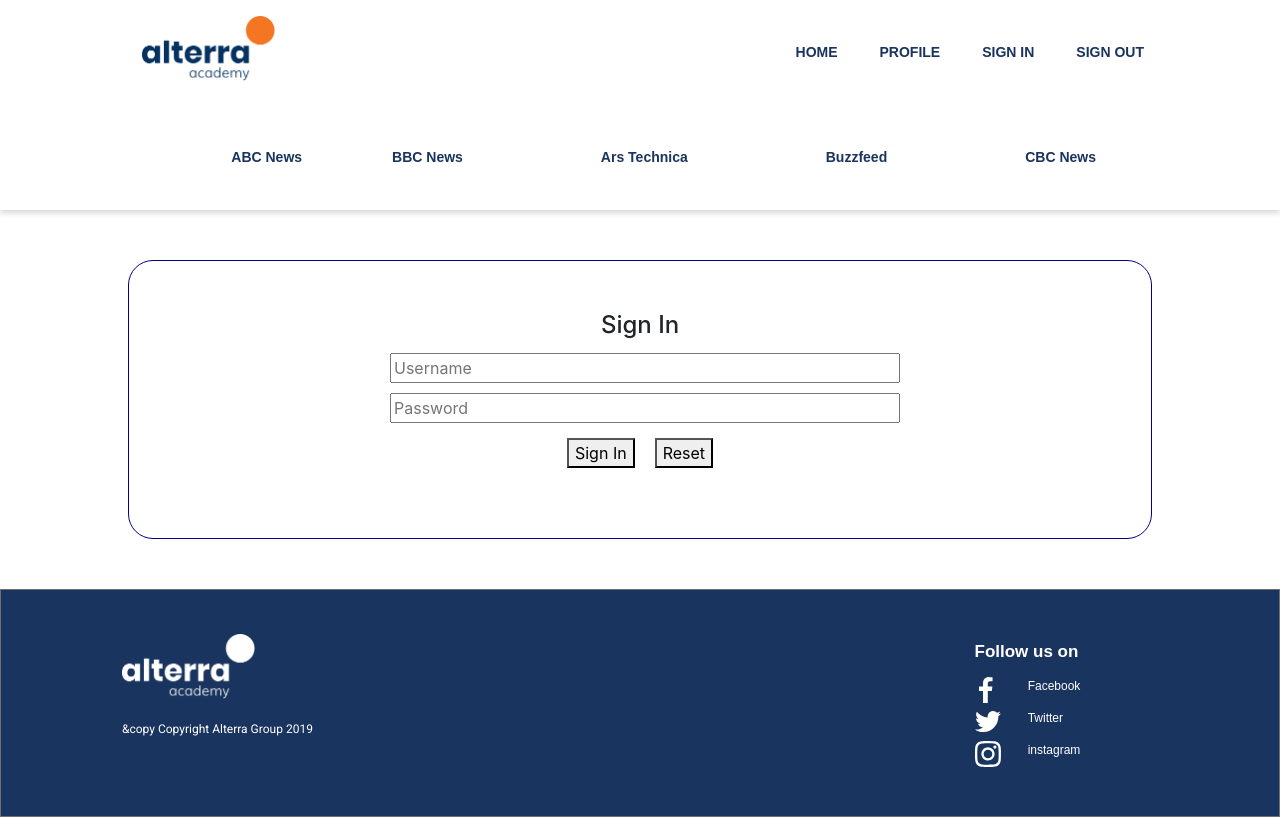
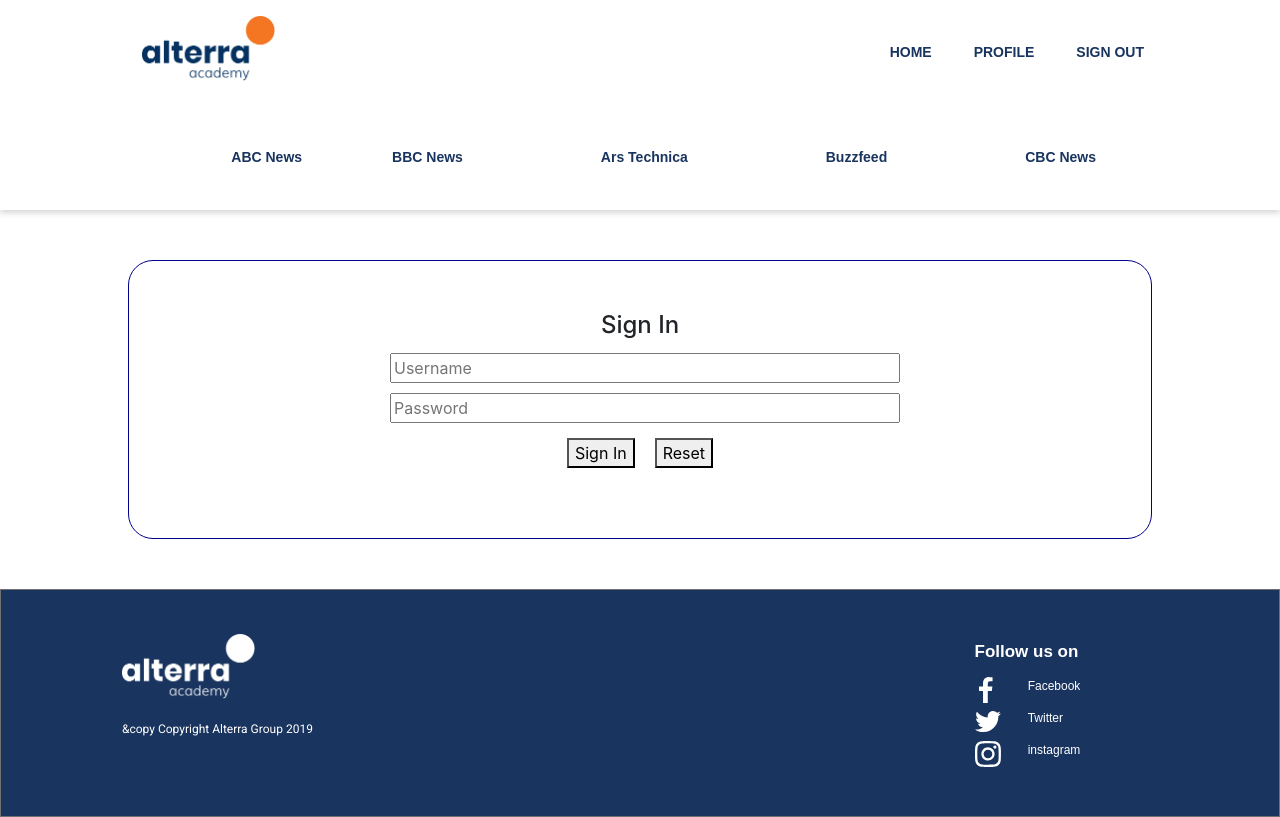
Before and after one commit to DindaKartika/ReactPractice, a React (Create React App) app: page /signin in a window 1280 px wide. Built offline with nearby package versions, Linux system fonts and the light colour scheme; sample sign-in values are in the browser's storage; a web font is replaced by a local one.

Commit message:
Upload Challenge

```diff
--- a/src/AppRouter.js
+++ b/src/AppRouter.js
@@ -10,7 +10,6 @@ class AppAjax extends Component{
     postSignOut = () =>{
         localStorage.removeItem('is_login');
         this.props.history.push("/");
-
     };
     render() {
         return(
--- a/src/component/header-blog.js
+++ b/src/component/header-blog.js
@@ -5,8 +5,14 @@ import "./../css/bootstrap.min.css";
 import "./../css/main.css";
 
 const Header = props => {
-    return (
-      <div>
+  const is_login = JSON.parse(localStorage.getItem('is_login'));
+    const email = localStorage.getItem('email');
+    const full_name = localStorage.getItem('full_name');
+    console.log('is_login', is_login);
+
+    if (is_login === null){
+        return(
+          <div>
         <header>
           <div className="container-fluid">
             <div className="row">
@@ -32,16 +38,42 @@ const Header = props => {
                       SIGN IN
                     </Link>
                   </li>
+                </ul>
+              </div>
+            </div>
+          </div>
+        </header>
+      </div>
+        )
+    }
+    else{
+        return(
+      <div>
+        <header>
+          <div className="container-fluid">
+            <div className="row">
+              <div className="col-lg-3 col-md-4 col-sm-12 col-12">
+                <Link to="/blog" className="nav-link">
+                  <img className="logo-head" src={logo} />
+                </Link>
+              </div>
+              <div className="col-lg-9 col-md-8 col-sm-12 col-12">
+                <ul className="nav">
+                  <li clas="nav-item">
+                    <Link to="/blog" className="nav-link">
+                      HOME
+                    </Link>
+                  </li>
+                  <li className="nav-item">
+                    <Link to="/profiles" className="nav-link">
+                      PROFILE
+                    </Link>
+                  </li>
                   <li className="nav-item">
                     <Link to="/" onClick={() =>props.postSignOut()} className="nav-link" id="signout">
                       SIGN OUT
                     </Link>
                   </li>
-                  {/* <li className="nav-item">
-                    <Link to="/signup" className="nav-link">
-                      SIGN UP
-                    </Link>
-                  </li> */}
                 </ul>
               </div>
             </div>
@@ -80,82 +112,8 @@ const Header = props => {
         </header>
       </div>
     );
-
+        }
 }
 
-// class Header extends Component {
-//   render() {
-//     return (
-//       <div>
-//         <header>
-//           <div className="container-fluid">
-//             <div className="row">
-//               <div className="col-lg-3 col-md-4 col-sm-12 col-12">
-//                 <a href="./index.html">
-//                   <img className="logo-head" src={logo} />
-//                 </a>
-//               </div>
-//               <div className="col-lg-9 col-md-8 col-sm-12 col-12">
-//                 <ul className="nav">
-//                   <li clas="nav-item">
-//                     <a className="nav-link" href="./index.html">
-//                       HOME
-//                     </a>
-//                   </li>
-//                   <li className="nav-item">
-//                     <a className="nav-link" href="./gallery.html">
-//                       PROFILE
-//                     </a>
-//                   </li>
-//                   <li className="nav-item">
-//                     <a className="nav-link" href="./blog.html">
-//                       SIGN IN
-//                     </a>
-//                   </li>
-//                   <li className="nav-item">
-//                     <a className="nav-link" href="./contact.html">
-//                       SIGN UP
-//                     </a>
-//                   </li>
-//                 </ul>
-//               </div>
-//             </div>
-//             <div className="row">
-//               <div className="col-lg-12">
-//                 <ul className="nav bawah">
-//                   <li clas="nav-item">
-//                     <a className="nav-link" href="./index.html">
-//                       BUSINESS
-//                     </a>
-//                   </li>
-//                   <li className="nav-item">
-//                     <a className="nav-link" href="./gallery.html">
-//                       ENTERTAINMENT
-//                     </a>
-//                   </li>
-//                   <li className="nav-item">
-//                     <a className="nav-link" href="./blog.html">
-//                       HEALTH
-//                     </a>
-//                   </li>
-//                   <li className="nav-item">
-//                     <a className="nav-link" href="./contact.html">
-//                       SPORT
-//                     </a>
-//                   </li>
-//                   <li className="nav-item">
-//                     <a className="nav-link" href="./contact.html">
-//                       TECHNOLOGY
-//                     </a>
-//                   </li>
-//                 </ul>
-//               </div>
-//             </div>
-//           </div>
-//         </header>
-//       </div>
-//     );
-//   }
-// }
 
 export default Header;
--- a/src/page/blog.js
+++ b/src/page/blog.js
@@ -88,11 +88,6 @@ class Blog extends Component {
               <div className="col-md-3">
                   <div className="sidebar">
                       <Search doSearch= {e => this.handleInputChange(e)}/>
-                      {/* {listNews.map((item, key) => {
-                        const src_img = item.urlToImage === null ? az : item.urlToImage;
-                        const content = item.urlToImage !== null ? item.content: "";
-                        return <ListNews key ={key} url={item.url} title={item.title} img={src_img} date={item.date} content={content}/>;
-                      })} */}
                       <TopArticle/>
                   </div>
               </div>
--- a/src/page/blogBuzzfeed.js
+++ b/src/page/blogBuzzfeed.js
@@ -12,7 +12,7 @@ import search_img from "./../ico/search.png"
 import foto from './../img/side-view.jpg'
 
 const az = {foto}
-const urlNews = 'https://newsapi.org/v2/everything?apiKey=2a387c9cad674d258d97be8d34e65189&sources=buzzfeed';
+const urlNews = 'https://newsapi.org/v2/everything?language=en&apiKey=2a387c9cad674d258d97be8d34e65189&sources=buzzfeed';
 
 class Blog extends Component {
   constructor(props){
--- a/src/page/signin.js
+++ b/src/page/signin.js
@@ -19,7 +19,7 @@ class SignIn extends Component {
         };
         const self = this;
         axios
-            .post('https://atareact.free.beeceptor.com/auth', data)
+            .post('https://maealterra.free.beeceptor.com/login', data)
             .then(function(response){
                 console.log(response.data);
                 if (response.data.hasOwnProperty("api_key")){
```
